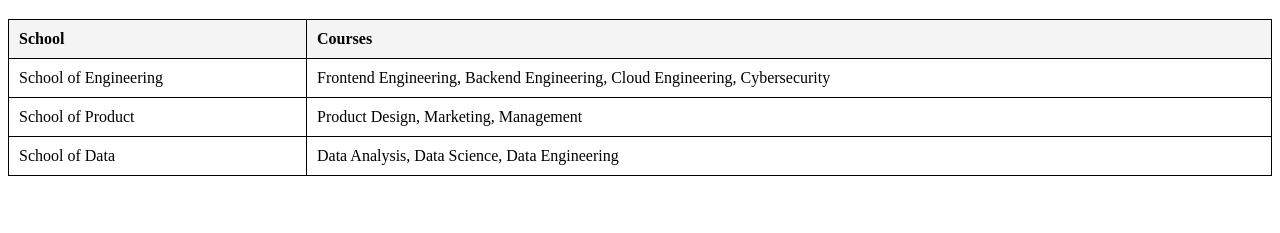
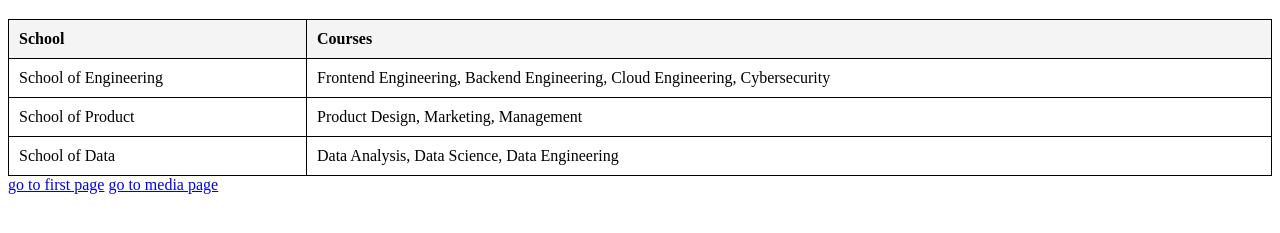
Before and after one commit to Ajitemisan-Tomiwa/altschool-biography, a plain HTML site: page table.html in a window 1280 px wide. Shown: the part 61-294 px from the top of the page. Drawn offline with Linux system fonts and the light colour scheme.

Commit message:
third commit for page navigation button

```diff
--- a/table.html
+++ b/table.html
@@ -39,5 +39,8 @@
             <td>Data Analysis, Data Science, Data Engineering</td>
         </tr>
     </table>
+
+    <a href="index.html" class="first page">go to first page</a>
+    <a href="media.html" class="third page">go to media page</a>
 </body>
 </html>
```
Also changed, not shown: index.html (+2 -0 lines), media.html (+4 -0 lines).
